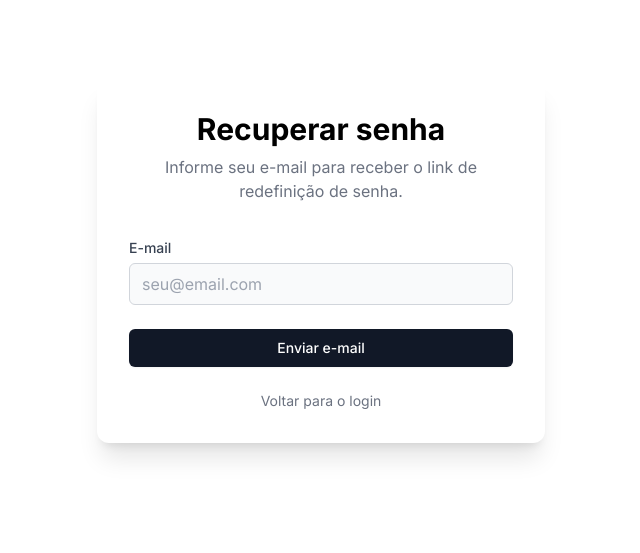
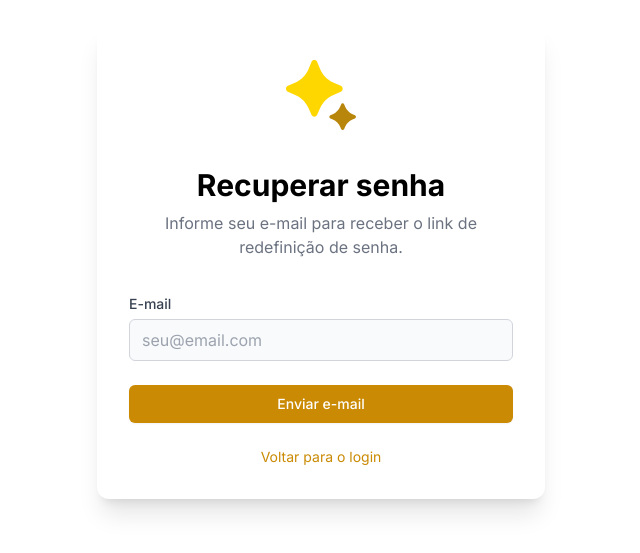
Before and after one commit to alencarconsultorias/template-saas-web, a Next.js app in the folder tsaas-web/: page /forgot-password in a window 1280 px wide. Shown: the part 139-692 px from the top of the page, without its empty margins (319-959 px from the left). Built offline with nearby package versions, Linux system fonts and the light colour scheme; no server answers.

Commit message:
feat(TSAAS-122): update fields to forgot password

```diff
--- a/tsaas-web/src/app/(auth)/forgot-password/page.tsx
+++ b/tsaas-web/src/app/(auth)/forgot-password/page.tsx
@@ -6,6 +6,7 @@ import { motion } from "framer-motion";
 import { useForm } from "react-hook-form";
 import { useLanguage } from "@/contexts/LanguageContext";
 import { useAuth } from "@/contexts/AuthContext";
+import LogoLogin from "@/images/logo_login.svg";
 
 export default function ForgotPasswordPage() {
   const [isSubmitted, setIsSubmitted] = useState(false);
@@ -35,6 +36,11 @@ export default function ForgotPasswordPage() {
       transition={{ duration: 0.5 }}
       className="w-full max-w-md space-y-8 bg-white p-8 rounded-xl shadow-xl"
     >
+      {/* Logo */}
+      <div className="flex justify-center mb-8">
+        <LogoLogin className="w-64 h-20" />
+      </div>
+
       <div className="text-center">
         <h2 className="text-3xl font-bold text-primary">Recuperar senha</h2>
         <p className="mt-2 text-gray-500">Informe seu e-mail para receber o link de redefinição de senha.</p>
@@ -63,13 +69,13 @@ export default function ForgotPasswordPage() {
 
           <button
             type="submit"
-            className="w-full flex justify-center py-2 px-4 border border-transparent rounded-md shadow-sm text-sm font-medium text-white bg-gray-900 hover:bg-gray-800 focus:outline-none focus:ring-2 focus:ring-offset-2 focus:ring-gray-900 transition-colors"
+            className="w-full flex justify-center py-2 px-4 border border-transparent rounded-md shadow-sm text-sm font-medium text-white bg-gold-600 hover:bg-gold-700 focus:outline-none focus:ring-2 focus:ring-offset-2 focus:ring-gold-600 transition-colors"
           >
             Enviar e-mail
           </button>
 
           <p className="text-center text-sm text-gray-500">
-            <Link href="/login" className="text-primary hover:text-primary-dark transition-colors">
+            <Link href="/login" className="text-gold-600 hover:text-gold-500 transition-colors">
               Voltar para o login
             </Link>
           </p>
@@ -80,9 +86,9 @@ export default function ForgotPasswordPage() {
           animate={{ opacity: 1 }}
           className="text-center space-y-4"
         >
-          <div className="mx-auto w-16 h-16 bg-primary/20 rounded-full flex items-center justify-center">
+          <div className="mx-auto w-16 h-16 bg-gold-600/20 rounded-full flex items-center justify-center">
             <svg
-              className="w-8 h-8 text-primary"
+              className="w-8 h-8 text-gold-600"
               fill="none"
               stroke="currentColor"
               viewBox="0 0 24 24"
@@ -95,13 +101,13 @@ export default function ForgotPasswordPage() {
               />
             </svg>
           </div>
-          <h3 className="text-xl font-semibold text-primary">E-mail enviado!</h3>
+          <h3 className="text-xl font-semibold text-gold-600">E-mail enviado!</h3>
           <p className="text-gray-500">
             Enviamos um link para redefinir sua senha. Verifique sua caixa de entrada.
           </p>
           <Link
             href="/login"
-            className="mt-4 inline-block text-primary hover:text-primary-dark transition-colors"
+            className="mt-4 inline-block text-gold-600 hover:text-gold-500 transition-colors"
           >
             Voltar para o login
           </Link>
```
